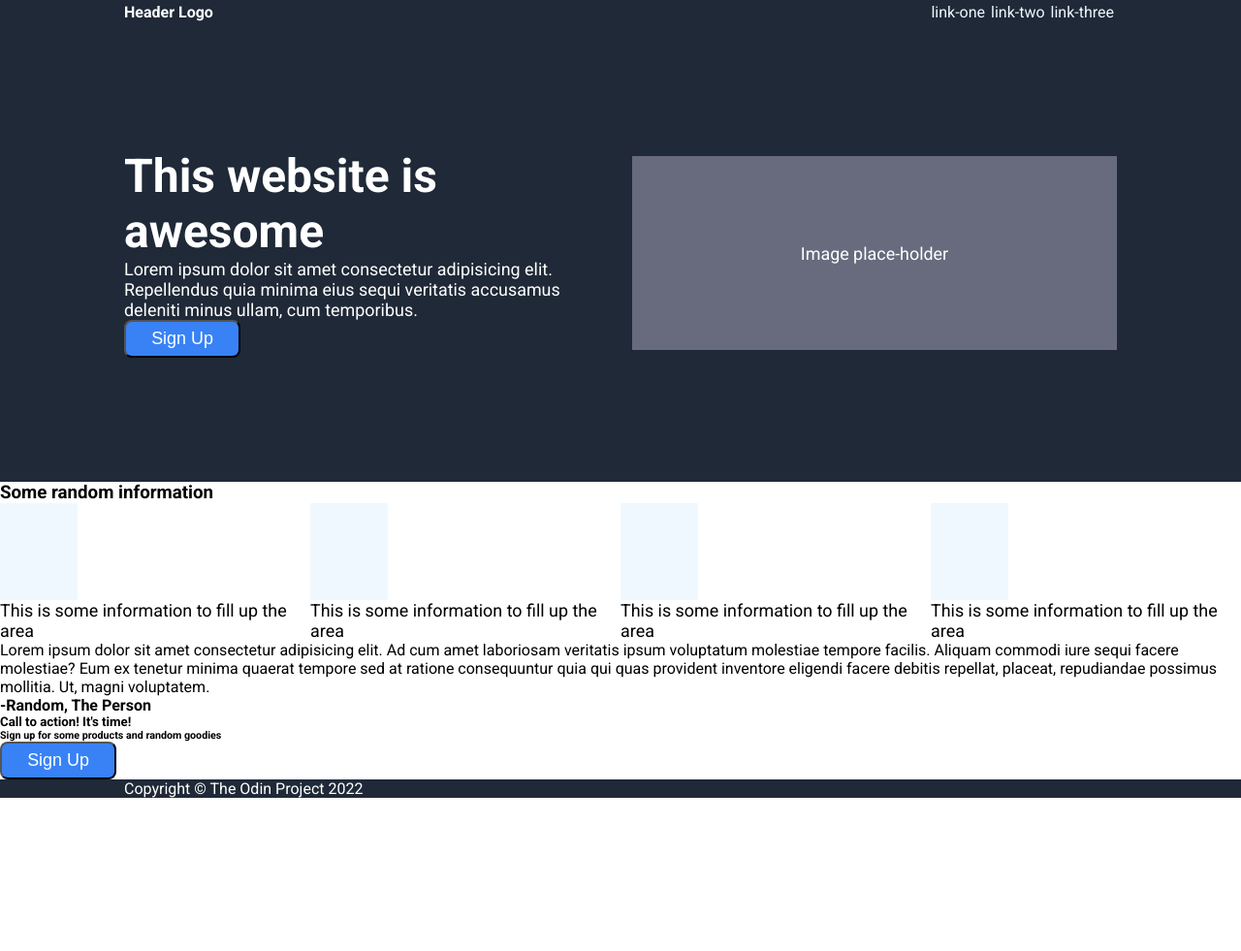
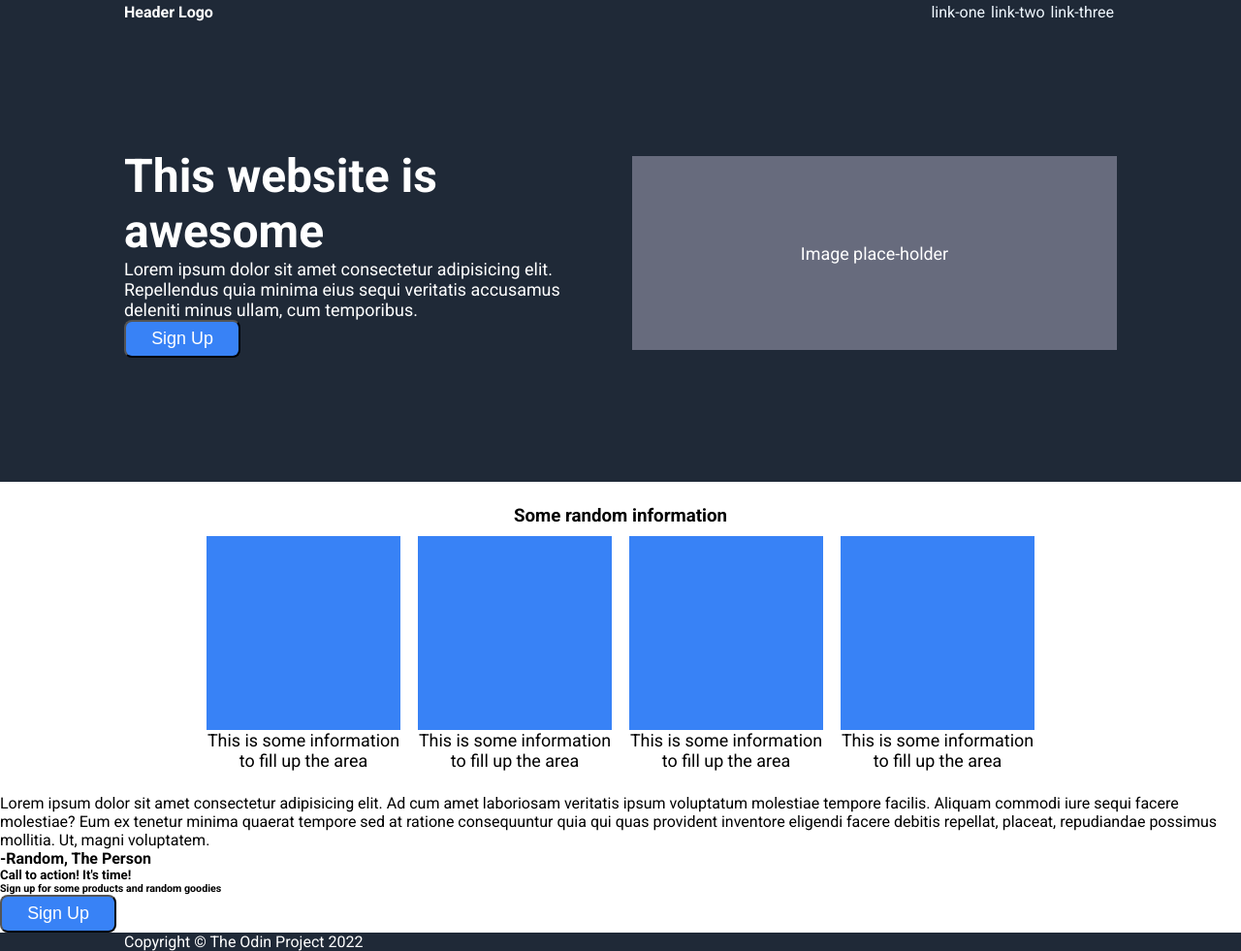
Before and after one commit to guwayriam/landing-page, a plain HTML site: page index.html in a window 1280 px wide. Shown: the whole page at 97% size. Before the commit the page ends 823 px from the top, so only its background shows below. Drawn offline with Linux system fonts and the light colour scheme.

Commit message:
mid section started styling

```diff
--- a/index.html
+++ b/index.html
@@ -33,10 +33,11 @@
             </div>
         </div>
 
+
+
+        <div class="container">
             <h3>Some random information</h3>
-
             <div class="mid">
-
                 <div class="mid-image">
                     <div class="cards "></div>
                      <p class="secondary">This is some information to fill up the area</p>
@@ -54,6 +55,7 @@
                      <p class="secondary">This is some information to fill up the area</p>
                 </div>
 
+            </div>
 
         </div>
 
--- a/style.css
+++ b/style.css
@@ -67,22 +67,30 @@ li{
     flex-shrink: .5;
 }
 
+.container{
+    display: flex;
+    flex-direction: column;
+    text-align: center;
+    padding: 24px;
+    gap: 10px;
+}
 .mid{
     display: flex;
+    flex-shrink: 1;
+    justify-content: center;
+    gap: 18px;
+}
+.mid-image{
+    display: flex;
+    flex-direction: column;
+    align-items: center;
+    max-width: 200px;
 
 }
-
-.one{
-
-    display: flex;
-    flex-direction: column;
-}
 .cards{
-
-    background-color: aliceblue;
-    border: #3882F6;
-    height: 100px;
-    width: 80px;
+    width: 200px;
+    height: 200px;
+    background-color: #3882F6;
 }
 
 button{
```
Lines whose indentation alone changed are shown as unchanged.
